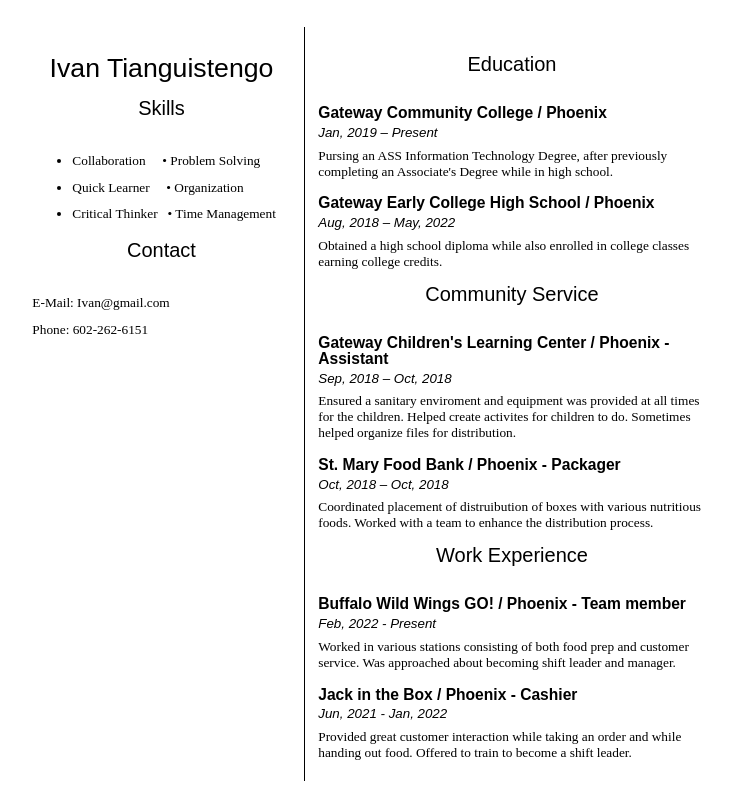
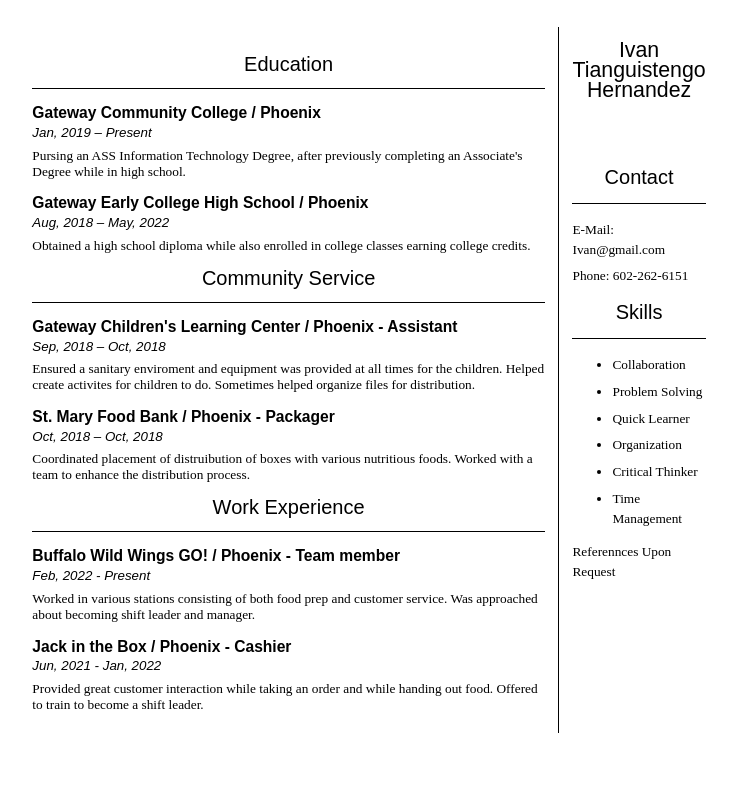
Before and after one commit to lvanIvan/resume, a plain HTML site: page index.html in a window 1280 px wide. Shown: the whole page, without its empty margins (271-1007 px from the left). Drawn offline with Linux system fonts and the light colour scheme.

Commit message:
almost done

```diff
--- a/index.html
+++ b/index.html
@@ -2,29 +2,14 @@
 <html lang="en">
   <head>
     <meta charset="utf-8" />
-    <meta name="generator" content="GitLab Pages" />
+    <meta name="application-name" content="esdf" />
     <title>Ivan Tianguistengo's Resume</title>
     <link rel="stylesheet" href="style.css" />
   </head>
 
   <body>
-    <div id="left-column">
-      <h1>Ivan Tianguistengo</h1>
-      <div id="skills">
-        <h2>Skills</h2>
-        <ul>
-          <li><p>Collaboration &nbsp; &nbsp; &#8226; Problem Solving</p></li>
-          <li><p>Quick Learner &nbsp; &nbsp; &#8226; Organization</p></li>
-          <li><p>Critical Thinker &nbsp; &#8226; Time Management</p></li>
-        </ul>
-      </div>
-      <div id="contact">
-        <h2>Contact</h2>
-        <p>E-Mail: Ivan@gmail.com</p>
-        <p>Phone: 602-262-6151</p>
-      </div>
-    </div>
-    <div id="right-column">
+    <div id="container">
+      <div id="bio">
       <div id="experience">
         <h2>Education</h2>
         <h3>Gateway Community College / Phoenix</h3>
@@ -73,5 +58,27 @@
         </p>
       </div>
     </div>
+    <div id="info">
+      <div id="Name">
+        <h1>Ivan Tianguistengo Hernandez</h1>
+      </div>
+      <div id="contact">
+        <h2>Contact</h2>
+        <p>E-Mail: Ivan@gmail.com</p>
+        <p>Phone: 602-262-6151</p>
+      </div>
+      <div id="Skills">
+        <h2>Skills</h2>
+        <ul>
+          <li><p>Collaboration</p></li>
+          <li><p>Problem Solving<p></li>
+          <li><p>Quick Learner</p></li>
+          <li><p>Organization</p></li>
+          <li><p>Critical Thinker</p></li>
+          <li><p>Time Management</p></li>
+        </ul>
+        <p>Referennces Upon Request</p>
+      </div>
+    </div>
   </body>
 </html>
--- a/style.css
+++ b/style.css
@@ -3,61 +3,50 @@ body {
   margin: auto;
   padding: 2em;
   max-width: 700px;
-  display: flex;
   align-items: flex-start;
   font-size: 10pt;
   font-weight: lighter;
 }
 
-div#left-column {
-  flex: 1 1 400px;
+div#info {
+  flex: 1 1 150px;
   padding: 1em;
   line-height: 1.5em;
 }
 
-div#right-column {
-  border-left: black solid 1px;
+div#bio {
+  border-right: black solid 1px;
   flex: 1 1 600px;
   padding: 1em;
   line-height: 1.2em;
 }
-#initials,
+
 h1,
 h2 {
   text-align: center;
   font-weight: lighter;
 }
 
-h1,
 h2,
 h3 {
   margin-bottom: 0.25em;
 }
 
-#initials,
 h2 {
-  border-bottom: white solid 1px;
+  border-bottom: black solid 1px;
   margin: 1rem 0;
   padding-bottom: 1rem;
 }
 
-#initials {
+h1 {
+  font-size: 16pt;
   font-family: sans-serif;
-  font-size: 4em;
-  margin-bottom: 2rem;
-  padding: 2rem;
+  margin: auto;
 }
 
-h1 {
-  margin-bottom: 0.75em;
+div#Name {
+  margin-bottom: 5em;
 }
-
-#job-title {
-  font-family: sans-serif;
-  text-align: center;
-  font-size: large;
-}
-
 p {
   font-family: serif;
   margin-top: 0;
@@ -68,3 +57,7 @@ p {
   font-family: sans-serif;
   font-style: italic;
 }
+
+#container {
+  display: flex;
+}
```
